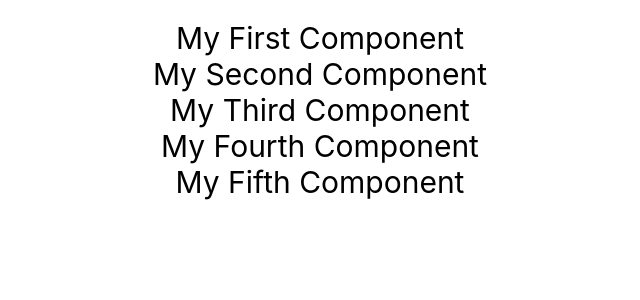
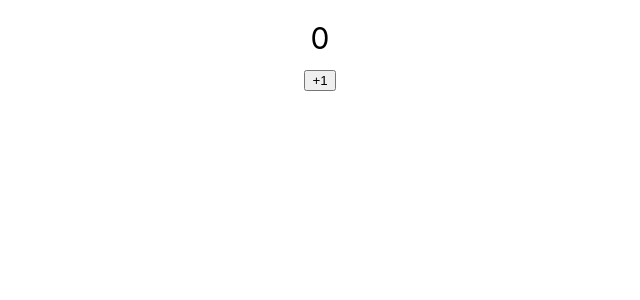
Before and after one commit to Rakesh-Nair/todoapp-react, a React (Create React App) app: page / in a window 1280 px wide. Shown: the top 300 px of the page, without its empty margins (320-960 px from the left). Built offline with nearby package versions, Linux system fonts and the light colour scheme.

Commit message:
Add counter component

```diff
--- a/src/App.js
+++ b/src/App.js
@@ -1,10 +1,10 @@
 import './App.css';
-import LearningComponent from './components/learning-examples/LearningComponent';
+import Counter from './components/counter/Counter';
 
 function App() {
   return (
     <div className="App">
-      <LearningComponent />
+      <Counter />
     </div>
   );
 }
--- /dev/null
+++ b/src/components/counter/Counter.jsx
@@ -0,0 +1,16 @@
+export default function Counter() {
+  function incrementCounterFunction() {
+    console.log("Increment Clicked");
+  }
+
+  return (
+    <div className="Counter">
+      <span className="count">0</span>
+      <div>
+        <button className="counterButton" onClick={incrementCounterFunction}>
+          +1
+        </button>
+      </div>
+    </div>
+  );
+}
```
